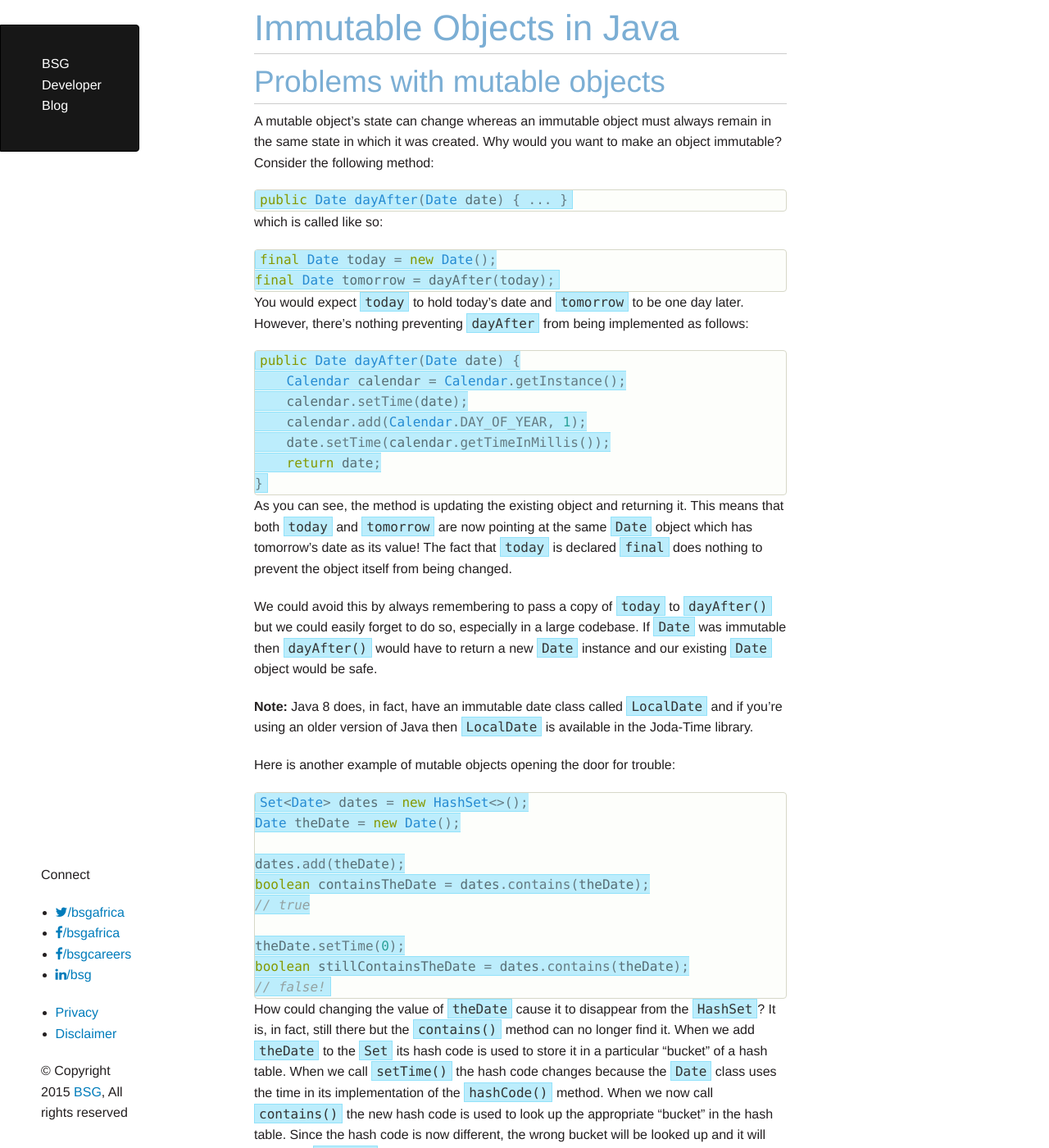
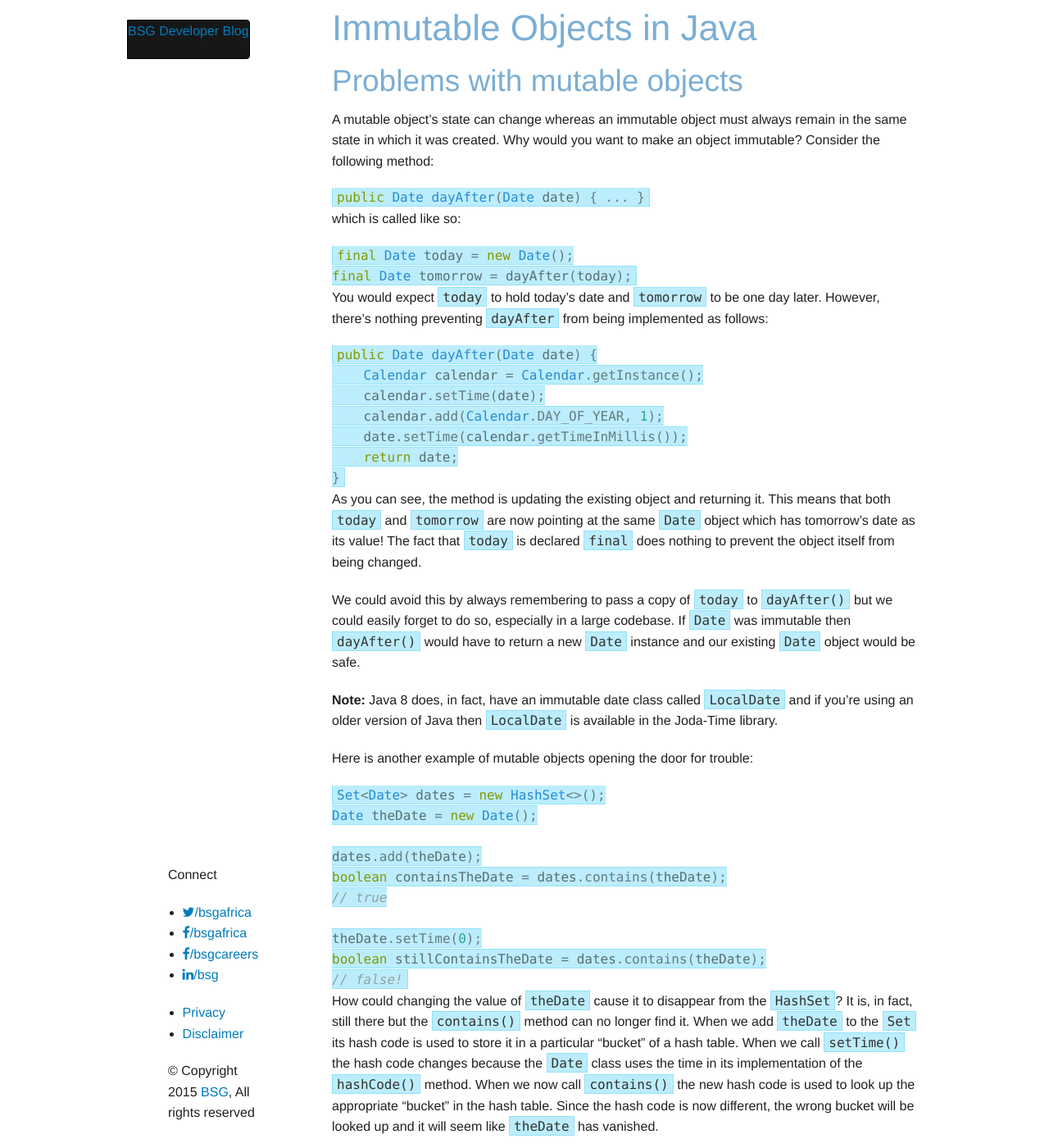
Before and after one commit to BSG-Africa/blog, a Jekyll site: the page built from _posts/2015-09-24-immutable-objects.md, in a window 1280 px wide and 1400 px high. Shown: the whole window at 82% size. Built offline with Jekyll 4.4.1, drawn with Linux system fonts in a browser that asks for light colours; nearby versions of some CDN libraries; Markdown is read by kramdown in place of the engine named in the settings.

Commit message:
fixed left column with very basic foundation layout; removed most other styling

```diff
--- a/_layouts/post.html
+++ b/_layouts/post.html
@@ -2,13 +2,22 @@
 <html>
 {% include head.html %}
 <body>
-<div class="wrapper">
+<div class="row">
+    <div class="column medium-3">
+        <span>&nbsp;</span>
         <header><p><a href="{{ site.baseurl }}/">BSG Developer Blog</a></p></header>
+    </div>
+    <div class="columns medium-9">
         <section>
             <h1>{{ page.title }}</h1>
             {{ content }}
         </section>
+    </div>
+</div>
+<div class="row">
+    <div class="column medium-3">&nbsp;
         {% include footer.html %}
+    </div>
 </div>
 </body>
 </html>
--- a/stylesheets/styles.scss
+++ b/stylesheets/styles.scss
@@ -1,33 +1,10 @@
 ---
 ---
-
-/* MeyerWeb Reset */
-
-html, body, div, span, applet, object, iframe,
-h1, h2, h3, h4, h5, h6, p, blockquote, pre,
-a, abbr, acronym, address, big, cite, code,
-del, dfn, em, img, ins, kbd, q, s, samp,
-small, strike, strong, sub, sup, tt, var,
-b, u, i, center,
-dl, dt, dd, ol, ul, li,
-fieldset, form, label, legend,
-table, caption, tbody, tfoot, thead, tr, th, td,
-article, aside, canvas, details, embed,
-figure, figcaption, footer, header, hgroup,
-menu, nav, output, ruby, section, summary,
-time, mark, audio, video {
-  margin: 0;
-  padding: 0;
-  border: 0;
-  font: inherit;
-  vertical-align: baseline;
-}
-
 
 /* Base text styles */
 
 body {
-  padding:10px 50px 0 0;
+  padding: 10px 50px 0 0;
   font: 12px/18px Arial, Helvetica, sans-serif;
   color: #4d4d4d;
   background-color: #FBFAF7;
@@ -36,186 +13,23 @@
   -webkit-font-smoothing: antialiased;
 }
 
-h1, h2, h3, h4, h5, h6 {
-  color:#232323;
-  margin:36px 0 10px;
-}
-
-p, ul, ol, table, dl {
-  margin:0 0 22px;
-}
-
-h1, h2, h3 {
-  line-height:1.3;
-	font-weight: normal;
-}
-
-h1,h2, h3 {
-	display: block;
-	border-bottom: 1px solid #ccc;
-	padding-bottom: 5px;
-}
-
-h1 {
-	font-size: 30px;
-}
-
-h2 {
-	font-size: 24px;
-}
-
-h3 {
-	font-size: 18px;
-}
-
-h4, h5, h6 {
-	font-weight: 700;
-}
-
 a {
   color: #06579d;
   text-decoration: none;
   outline: none;
 }
 
-a:hover {
-	text-decoration: underline;
-}
-
-a small {
-	font-size: 12px;
-}
-
-em {
-	font-style: italic;
-}
-
-strong {
-  font-weight:700;
-}
-
-ul {
-  list-style-position: inside;
-  list-style: disc;
-  padding-left: 25px;
-}
-
-ol {
-  list-style-position: inside;
-  list-style: decimal;
-  padding-left: 25px;
-}
-
-blockquote {
-  margin: 0;
-  padding: 0 0 0 20px;
-  font-style: italic;
-}
-
-dl, dt, dd, dl p {
-	color: #444;
-}
-
-dl dt {
-  font-weight: bold;
-}
-
-dl dd {
-  padding-left: 20px;
-  font-style: italic;
-}
-
-dl p {
-  padding-left: 20px;
-  font-style: italic;
-}
-
-hr {
-  border:0;
-  background:#ccc;
-  height:1px;
-  margin:0 0 24px;
-}
-
-/* Images */
-
-img {
-  position: relative;
-  max-width: 650px;
-  padding: 5px;
-  margin: 10px 0 32px 0;
-  border: 1px solid #ccc;
-}
-
-p img {
-  display: inline;
-  margin: 0;
-  padding: 0;
-  vertical-align: middle;
-  text-align: center;
-  border: none;
-}
-
 /* Code blocks */
 
 code, pre {
   font-family: Consolas, Monaco, "Bitstream Vera Sans Mono", "Lucida Console", Terminal, monospace;
-  color:#000;
-  font-size:14px;
 }
-
-pre {
-	padding: 4px 12px;
-  background: #FDFEFB;
-  border-radius:4px;
-  border:1px solid #D7D8C8;
-  overflow: auto;
-  overflow-y: hidden;
-	margin-bottom: 32px;
-}
-
-
-/* Tables */
-
-table {
-  width:100%;
-}
-
-table {
-  border: 1px solid #ccc;
-  margin-bottom: 32px;
-  text-align: left;
- }
-
-th {
-  font-family: 'Arvo', Helvetica, Arial, sans-serif;
-	font-size: 18px;
-	font-weight: normal;
-  padding: 10px;
-  background: #232323;
-  color: #FDFEFB;
- }
-
-td {
-  padding: 10px;
-	background: #ccc;
- }
-
-
-/* Wrapper */
-.wrapper {
-  width:960px;
-}
-
 
 /* Header */
 
 header {
   background-color: #171717;
   color: #FDFDFB;
-  width:170px;
-  float:left;
-  position:fixed;
   border: 1px solid #000;
   -webkit-border-top-right-radius: 4px;
   -webkit-border-bottom-right-radius: 4px;
@@ -223,197 +37,16 @@
   -moz-border-radius-bottomright: 4px;
   border-top-right-radius: 4px;
   border-bottom-right-radius: 4px;
-	padding: 34px 25px 22px 50px;
-	margin: 30px 25px 0 0;
   -webkit-font-smoothing: antialiased;
+  position: fixed;
 }
-
-p.header {
-	font-size: 16px;
-}
-
-h1.header {
-	font-family: Arvo, sans-serif;
-	font-size: 30px;
-	font-weight: 300;
-	line-height: 1.3em;
-	border-bottom: none;
-	margin-top: 0;
-}
-
-
-h1.header, a.header, a.name, header a{
-	color: #fff;
-}
-
-a.header {
-	text-decoration: underline;
-}
-
-a.name {
-	white-space: nowrap;
-}
-
-header ul {
-  list-style:none;
-  padding:0;
-}
-
-header li {
-	list-style-type: none;
-  width:132px;
-  height:15px;
-	margin-bottom: 12px;
-	line-height: 1em;
-	padding: 6px 6px 6px 7px;
-
-	background: #AF0011;
-	background: -moz-linear-gradient(top, #AF0011 0%, #820011 100%);
-  background: -webkit-gradient(linear, left top, left bottom, color-stop(0%,#f8f8f8), color-stop(100%,#dddddd));
-  background: -webkit-linear-gradient(top, #AF0011 0%,#820011 100%);
-  background: -o-linear-gradient(top, #AF0011 0%,#820011 100%);
-  background: -ms-linear-gradient(top, #AF0011 0%,#820011 100%);
-  background: linear-gradient(top, #AF0011 0%,#820011 100%);
-
-	border-radius:4px;
-  border:1px solid #0D0D0D;
-
-	-webkit-box-shadow: inset 0px 1px 1px 0 rgba(233,2,38, 1);
-	box-shadow: inset 0px 1px 1px 0 rgba(233,2,38, 1);
-
-}
-
-header li:hover {
-	background: #C3001D;
-	background: -moz-linear-gradient(top, #C3001D 0%, #950119 100%);
-  background: -webkit-gradient(linear, left top, left bottom, color-stop(0%,#f8f8f8), color-stop(100%,#dddddd));
-  background: -webkit-linear-gradient(top, #C3001D 0%,#950119 100%);
-  background: -o-linear-gradient(top, #C3001D 0%,#950119 100%);
-  background: -ms-linear-gradient(top, #C3001D 0%,#950119 100%);
-  background: linear-gradient(top, #C3001D 0%,#950119 100%);
-}
-
-a.buttons {
-	-webkit-font-smoothing: antialiased;
-	background: url(../images/arrow-down.png) no-repeat;
-	font-weight: normal;
-	text-shadow: rgba(0, 0, 0, 0.4) 0 -1px 0;
-	padding: 2px 2px 2px 22px;
-	height: 30px;
-}
-
-a.github {
-	background: url(../images/octocat-small.png) no-repeat 1px;
-}
-
-a.buttons:hover {
-	color: #fff;
-	text-decoration: none;
-}
-
-
-/* Section - for main page content */
-
-section {
-  width:650px;
-  float:right;
-  padding-bottom:50px;
-}
-
 
 /* Footer */
 
 footer {
-  width:170px;
-  float:left;
-  position:fixed;
-  bottom:10px;
+  width: 170px;
+  float: left;
+  position: fixed;
+  bottom: 10px;
   padding-left: 50px;
 }
-
-@media print, screen and (max-width: 960px) {
-
-  div.wrapper {
-    width:auto;
-    margin:0;
-  }
-
-  header, section, footer {
-    float:none;
-    position:static;
-    width:auto;
-  }
-
-	footer {
-		border-top: 1px solid #ccc;
-		margin:0 84px 0 50px;
-		padding:0;
-	}
-
-  header {
-    padding-right:320px;
-  }
-
-  section {
-    padding:20px 84px 20px 50px;
-    margin:0 0 20px;
-  }
-
-  header a small {
-    display:inline;
-  }
-
-  header ul {
-    position:absolute;
-    right:130px;
-    top:84px;
-  }
-}
-
-@media print, screen and (max-width: 720px) {
-  body {
-    word-wrap:break-word;
-  }
-
-  header {
-    padding:10px 20px 0;
-		margin-right: 0;
-  }
-
-	section {
-    padding:10px 0 10px 20px;
-    margin:0 0 30px;
-  }
-
-	footer {
-		margin: 0 0 0 30px;
-	}
-
-  header ul, header p.view {
-    position:static;
-  }
-}
-
-@media print, screen and (max-width: 480px) {
-
-  header ul li.download {
-    display:none;
-  }
-
-	footer {
-		margin: 0 0 0 20px;
-	}
-
-	footer a{
-		display:block;
-	}
-
-}
-
-@media print {
-  body {
-    padding:0.4in;
-    font-size:12pt;
-    color:#444;
-  }
-}
```
Lines whose indentation alone changed are shown as unchanged.
